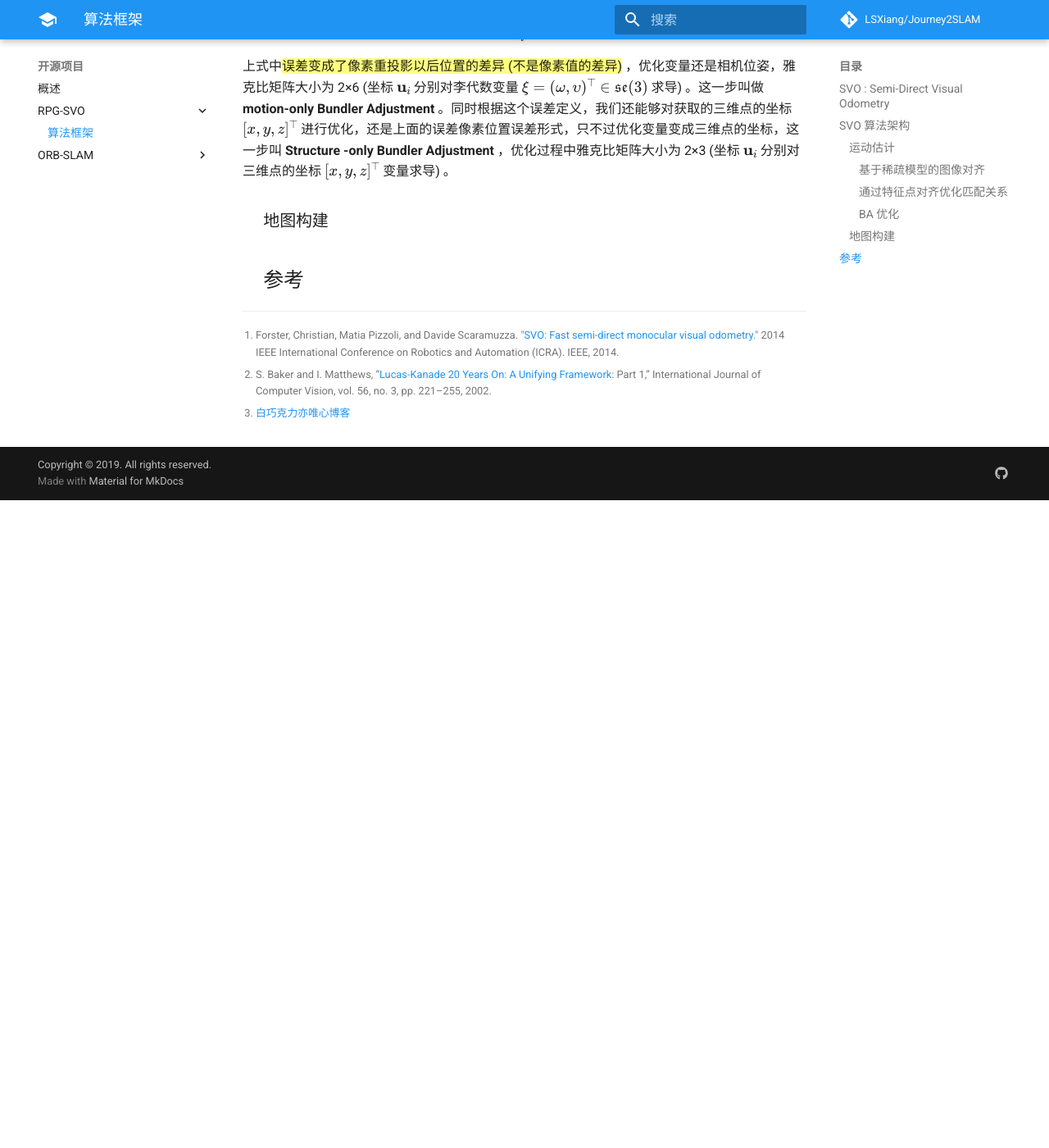
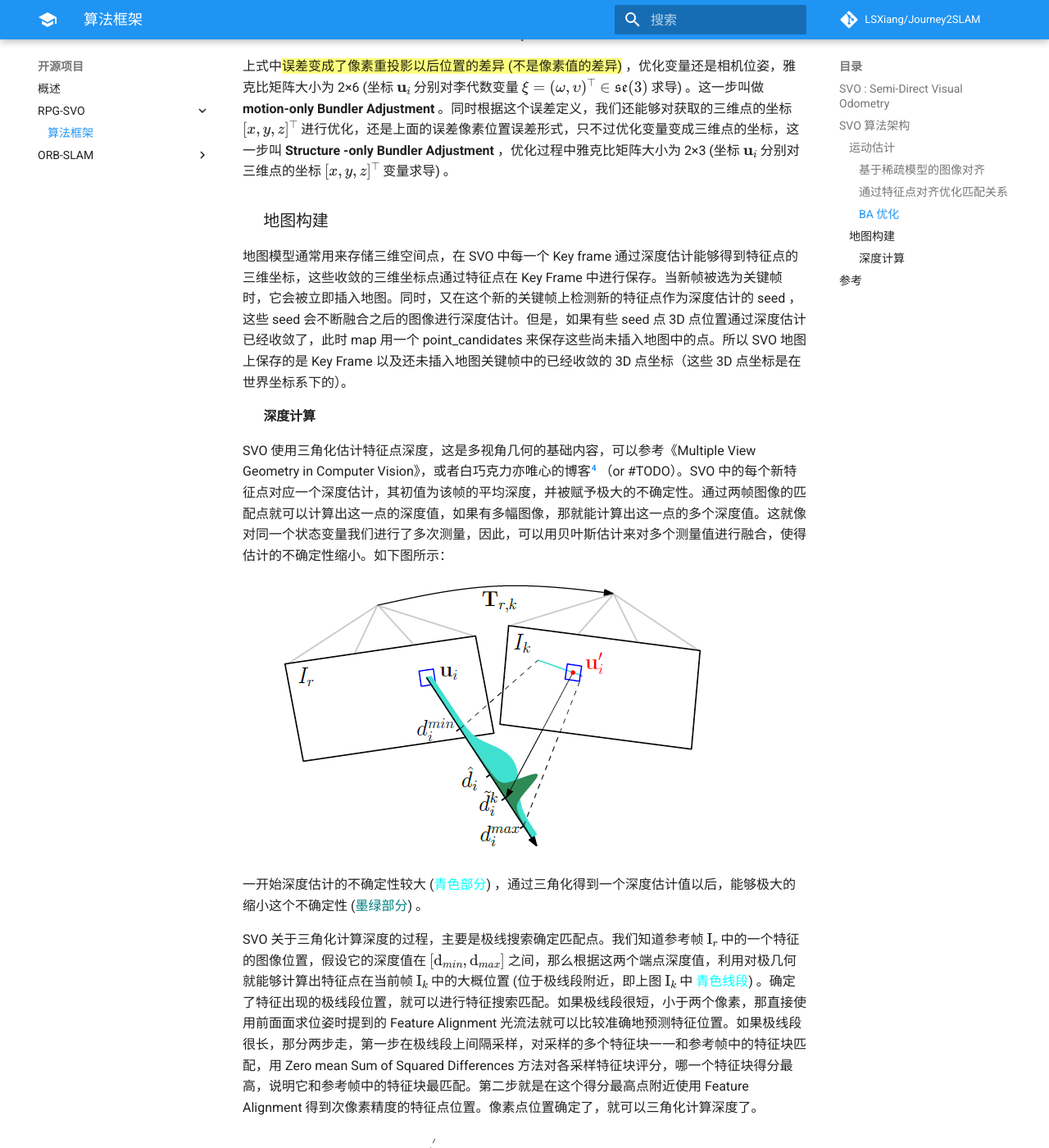
Before and after one commit to LSXiang/Journey2SLAM, an MkDocs documentation site: the page built from docs/projects/rpg_svo/structure.md, in a window 1280 px wide and 1400 px high, scrolled down 5080 px. Shown: the whole window at 82% size. Built offline with MkDocs 1.6.1 and Material for MkDocs 9.7.7, drawn with Linux system fonts in a browser that asks for light colours; formulas are drawn with MathJax 3; comment, search, counter and statistics services are not loaded; before the commit the page ends 5690 px from its top, so only the background shows below that; some of the changed text lies outside the part shown.

Commit message:
add a note about depth Calculation

```diff
--- a/docs/projects/rpg_svo/structure.md
+++ b/docs/projects/rpg_svo/structure.md
@@ -159,15 +159,21 @@ $$
 
 ### 地图构建
 
+地图模型通常用来存储三维空间点，在 SVO 中每一个 Key frame 通过深度估计能够得到特征点的三维坐标，这些收敛的三维坐标点通过特征点在 Key Frame 中进行保存。当新帧被选为关键帧时，它会被立即插入地图。同时，又在这个新的关键帧上检测新的特征点作为深度估计的 seed ，这些 seed 会不断融合之后的图像进行深度估计。但是，如果有些 seed 点 3D 点位置通过深度估计已经收敛了，此时 map 用一个 point_candidates 来保存这些尚未插入地图中的点。所以 SVO 地图上保存的是 Key Frame 以及还未插入地图关键帧中的已经收敛的 3D 点坐标（这些 3D 点坐标是在世界坐标系下的）。
+
+#### 深度计算
+
+SVO 使用三角化估计特征点深度，这是多视角几何的基础内容，可以参考《Multiple View Geometry in Computer Vision》，或者白巧克力亦唯心的博客[^4] （or #TODO）。SVO 中的每个新特征点对应一个深度估计，其初值为该帧的平均深度，并被赋予极大的不确定性。通过两帧图像的匹配点就可以计算出这一点的深度值，如果有多幅图像，那就能计算出这一点的多个深度值。这就像对同一个状态变量我们进行了多次测量，因此，可以用贝叶斯估计来对多个测量值进行融合，使得估计的不确定性缩小。如下图所示：
+
+![Depth Estimation](image/depth_estimation.png)
+
+一开始深度估计的不确定性较大 ($\color{cyan}{\mathbf{\text{青色部分}}}$) ，通过三角化得到一个深度估计值以后，能够极大的缩小这个不确定性 ($\color{teal}{\mathbf{\text{墨绿部分}}}$) 。
+
+SVO 关于三角化计算深度的过程，主要是极线搜索确定匹配点。我们知道参考帧 $\mathrm{I}_r$ 中的一个特征的图像位置，假设它的深度值在 $[\mathrm{d}_{min},\mathrm{d}_{max}]$ 之间，那么根据这两个端点深度值，利用对极几何就能够计算出特征点在当前帧 $\mathrm{I}_k$ 中的大概位置 (位于极线段附近，即上图 $\mathrm{I}_k$ 中 $\color{cyan}{\mathbf{\text{青色线段}}}$)  。确定了特征出现的极线段位置，就可以进行特征搜索匹配。如果极线段很短，小于两个像素，那直接使用前面面求位姿时提到的 Feature Alignment 光流法就可以比较准确地预测特征位置。如果极线段很长，那分两步走，第一步在极线段上间隔采样，对采样的多个特征块一一和参考帧中的特征块匹配，用 Zero mean Sum of Squared Differences 方法对各采样特征块评分，哪一个特征块得分最高，说明它和参考帧中的特征块最匹配。第二步就是在这个得分最高点附近使用 Feature Alignment 得到次像素精度的特征点位置。像素点位置确定了，就可以三角化计算深度了。
 
 
 
-
-
-
-
-
-
+![Depth Uncertainty](image/depth_uncertainty.png)
 
 
 
@@ -214,7 +220,11 @@ $$
 
 [^2]: S. Baker and I. Matthews, “[Lucas-Kanade 20 Years On: A Unifying Framework](https://www.cs.cmu.edu/afs/cs/academic/class/15385-s12/www/lec_slides/Baker&Matthews.pdf): Part 1,” International Journal of Computer Vision, vol. 56, no. 3, pp. 221–255, 2002.
 
-[^3]: [白巧克力亦唯心博客](https://blog.csdn.net/heyijia0327/article/details/51083398)
+[^3]: [svo： semi-direct visual odometry 论文解析](https://blog.csdn.net/heyijia0327/article/details/51083398)
+
+[^4]: [Monocular slam 中的理论基础 (2) ](https://blog.csdn.net/heyijia0327/article/details/50774104)
+
+[^5]: [REMODE: Probabilistic, Monocular Dense Reconstruction in Real Time](https://files.ifi.uzh.ch/rpg/website/rpg.ifi.uzh.ch/html/docs/ICRA14_Pizzoli.pdf)
 
 
 
```
